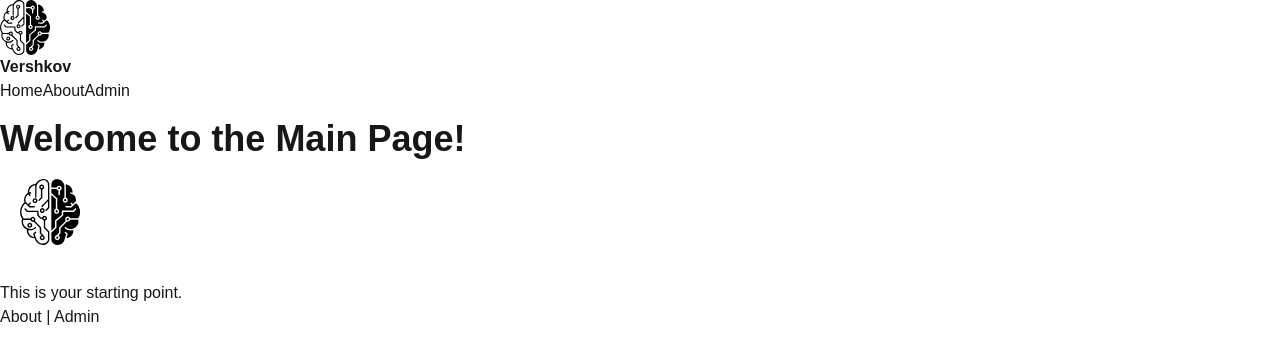
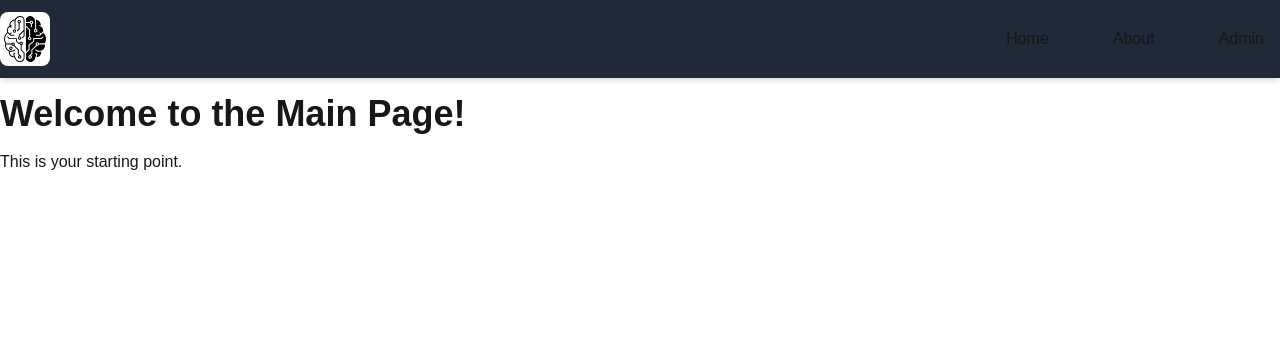
Before and after one commit to evn88/psy, a Next.js app: page / in a window 1280 px wide. Shown: the top 364 px of the page. Built offline with nearby package versions, Linux system fonts and the light colour scheme.

Commit message:
add style in navbar

```diff
--- a/src/pages/aboutPage/ui/About.tsx
+++ b/src/pages/aboutPage/ui/About.tsx
@@ -1,11 +1,13 @@
+"use client"
+
 import React, {FC} from 'react';
 import Link from "next/link";
 
 const About: FC = () => (
-    <>
+    <div className="container mx-auto">
         <h1>About page</h1>
         <Link href={'admin'}>Login</Link>
-    </>
+    </div>
 );
 
 export default About;
--- a/src/pages/mainPage/ui/MainPage.tsx
+++ b/src/pages/mainPage/ui/MainPage.tsx
@@ -1,7 +1,6 @@
+"use client"
+
 import React, {FC} from 'react'
-import Link from "next/link";
-import Image from "next/image";
-import logoImg from "@/assets/images/logo.svg";
 
 type MainPageProps = object
 
@@ -9,9 +8,7 @@ const MainPage: FC<MainPageProps> = () => {
     return (
         <div className="container mx-auto">
             <h1 className="text-4xl font-bold">Welcome to the Main Page!</h1>
-            <Image className={'bg-white p-5 rounded-lg'} src={logoImg} alt={'Logo'} width={100} height={150}/>
             <p className="mt-4">This is your starting point.</p>
-            <Link href={'about'}>About</Link> | <Link href={'admin'}>Admin</Link>
         </div>
     );
 }
--- a/src/widgets/Navbar/ui/Navbar.tsx
+++ b/src/widgets/Navbar/ui/Navbar.tsx
@@ -9,32 +9,31 @@ interface NavbarProps {
 
 const Navbar: FC<NavbarProps> = ({className = ''}) => {
     return (
-        <header className={`bg-gray-100 shadow-md ${className}`}>
-            <div className="container mx-auto px-4 py-3 flex justify-between items-center">
+        <header className={`bg-gray-800 shadow-md ${className}`}>
+            <div className="container mx-auto px-0 py-3 flex justify-between items-center">
                 <div className="flex items-center">
-                    <Link href="/" className="flex items-center">
+                    <Link href="/" className="flex items-center ">
                         <Image
                             src={logoImg}
                             alt="Logo"
                             width={50}
                             height={50}
-                            className="bg-white p-2 rounded-lg mr-2"
+                            className="bg-white rounded-lg p-1"
                         />
-                        <span className="text-xl font-bold">Vershkov</span>
                     </Link>
                 </div>
 
-                <nav className="flex space-x-8">
+                <nav className="flex space-x-8 ">
                     <Link href="/"
-                          className="text-gray-800 hover:text-blue-600 font-medium px-4 py-2 rounded-md transition-colors duration-300 hover:bg-gray-200">
+                          className="text-white-800 hover:text-blue-300 font-medium px-4 py-2 rounded-md transition-colors duration-300 hover:bg-gray-600">
                         Home
                     </Link>
                     <Link href="/about"
-                          className="text-gray-800 hover:text-blue-600 font-medium px-4 py-2 rounded-md transition-colors duration-300 hover:bg-gray-200">
+                          className="text-white-800 hover:text-blue-300 font-medium px-4 py-2 rounded-md transition-colors duration-300 hover:bg-gray-600">
                         About
                     </Link>
                     <Link href="/admin"
-                          className="text-gray-800 hover:text-blue-600 font-medium px-4 py-2 rounded-md transition-colors duration-300 hover:bg-gray-200">
+                          className="text-white-800 hover:text-blue-300 font-medium px-4 py-2 rounded-md transition-colors duration-300 hover:bg-gray-600">
                         Admin
                     </Link>
                 </nav>
--- a/tailwind.config.ts
+++ b/tailwind.config.ts
@@ -1,10 +1,13 @@
-import type { Config } from "tailwindcss";
+import type {Config} from "tailwindcss";
 
 const config: Config = {
     content: [
         "./src/pages/**/*.{js,ts,jsx,tsx,mdx}",
         "./src/components/**/*.{js,ts,jsx,tsx,mdx}",
         "./src/app/**/*.{js,ts,jsx,tsx,mdx}",
+        "./src/widgets/**/*.{js,ts,jsx,tsx,mdx}",
+        "./src/entities/**/*.{js,ts,jsx,tsx,mdx}",
+        "./src/features/**/*.{js,ts,jsx,tsx,mdx}"
     ],
     theme: {
         extend: {
```
Also changed, not shown: src/app/about/page.tsx (+5 -3 lines). Lines whose indentation alone changed are shown as unchanged.
